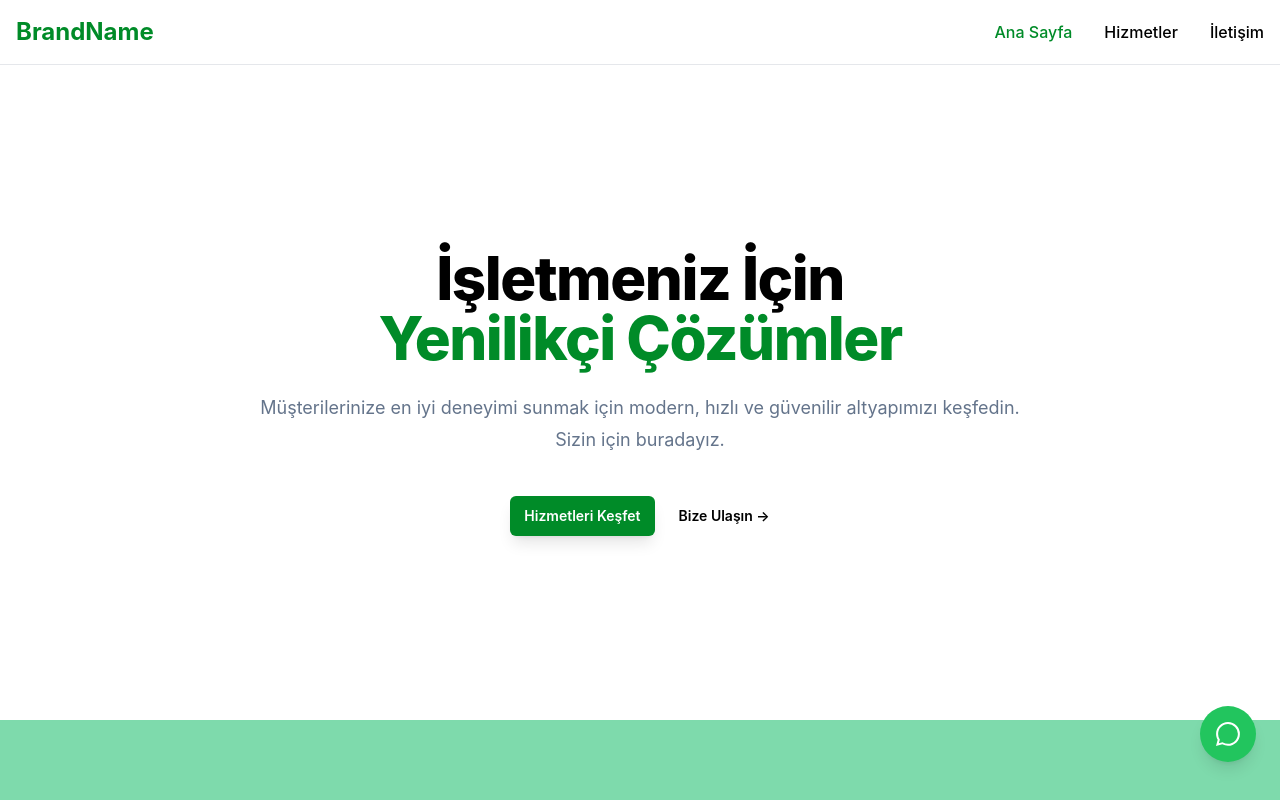
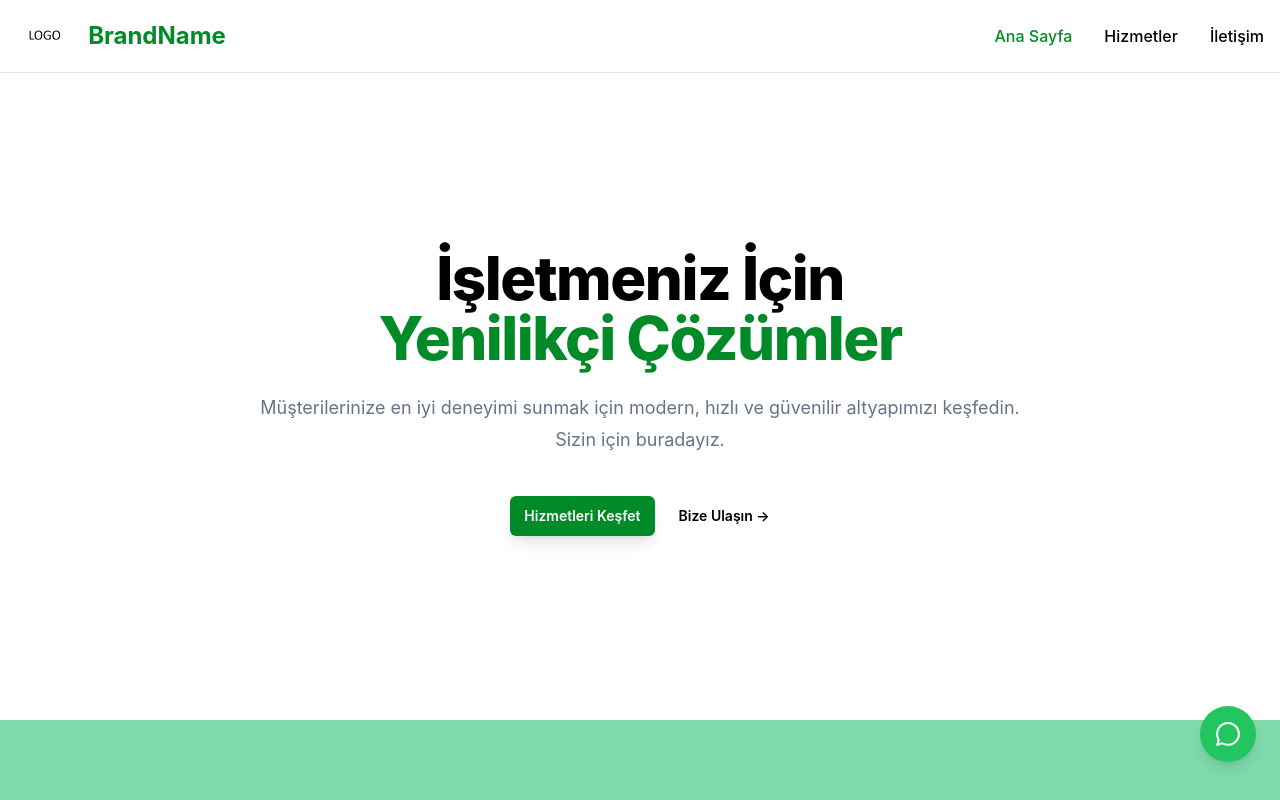
Before and after one commit to yunusemre-celik/baseweb, a website built with Vite: page index.html in a window 1280 px wide. Shown: the top 800 px of the page. Built offline with nearby package versions, Linux system fonts and the light colour scheme.

Commit message:
feat:logo and brand name optimize

```diff
--- a/index.html
+++ b/index.html
@@ -13,8 +13,10 @@
 
     <nav class="fixed w-full z-50 top-0 start-0 bg-surface/90 backdrop-blur-md border-b border-gray-200 transition-all duration-300">
       <div class="max-w-screen-xl flex flex-wrap items-center justify-between mx-auto p-4">
+
         <a href="#" class="flex items-center space-x-3 rtl:space-x-reverse">
-            <span id="brand-name" class="self-center text-2xl font-bold whitespace-nowrap text-primary"></span>
+            <img src="/src/assets/logo.png" alt="Logo" class="h-10 w-auto" />
+            <span id="brand-name" class="self-center text-2xl font-bold whitespace-nowrap text-primary hidden sm:block"></span>
         </a>
 
         <button data-collapse-toggle="navbar-default" type="button" class="inline-flex items-center p-2 w-10 h-10 justify-center text-sm text-text-muted rounded-lg md:hidden hover:bg-gray-100 focus:outline-none focus:ring-2 focus:ring-gray-200">
```
